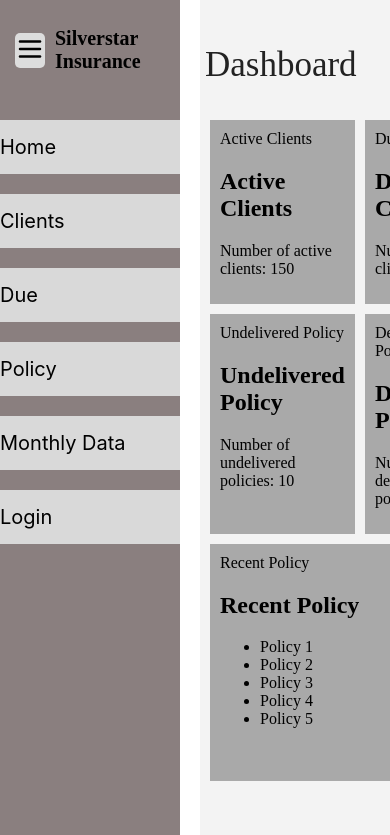
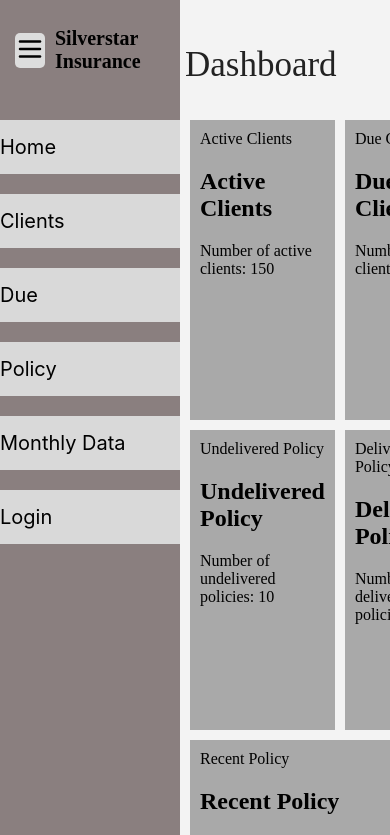
Before and after one commit to WNTERFX/insurance-client-page, a React (Create React App) app: page /appinsurance/MainArea in a window 390 px wide. Shown: the top 835 px of the page. Built offline with nearby package versions, Linux system fonts and the light colour scheme.

Commit message:
Added Media Queries for the Main-Content

```diff
--- a/src/MainArea.css
+++ b/src/MainArea.css
@@ -1,13 +1,21 @@
 .main-area {
   display: flex;
   flex-direction: column;
-  height: 100vh; /* Full height of the viewport */
+  height: 100vh;
 }
 
 .main-area .content-area {
 
-    flex: 2;
-    margin-left: 200px; /* Adjust this value to match the width of the nav bar */
-    background-color: #f3f3f3; /* Light gray background for the content area */
+    flex: 5;
+    margin-left: 200px;
+    background-color: #f3f3f3;
+}
+
+@media screen and (max-width: 1920px){
+
+  .main-area .content-area {
+
+    margin-left: 180px !important;
+  }
 
 }
--- a/src/dashboard-styles.css
+++ b/src/dashboard-styles.css
@@ -7,7 +7,6 @@
     color: #222;
     padding: 10px 5px 0px;
     font-size: 35px;
-
     align-items: center;
 
 }
@@ -20,10 +19,12 @@
 
     gap: 10px;
     padding: 0px 10px 10px;
+
+
 }
 
 .dashboard-content > div {
-    background-color: blue;
+
     padding: 10px;
 
 }
@@ -31,16 +32,20 @@
 .dashboard-content > div.active-clients {
     background-color: darkgray;
     grid-area: activeclients;
+
+
 }
 
 .dashboard-content > div.due-clients {
     background-color: darkgray;
     grid-area: duesClients;
+
 }
 
 .dashboard-content > div.clients-list {
     background-color: darkgray;
     grid-area: clients;
+    height: 100%;
 }
 
 .dashboard-content > div.undelivered-policy {
@@ -61,3 +66,12 @@
     background-color: darkgray;
     grid-area: clientChart;
 }
+
+@media screen and (min-height: 768px) {
+
+    .dashboard-content > div {
+
+        height: 300px;
+    }
+
+}
```
